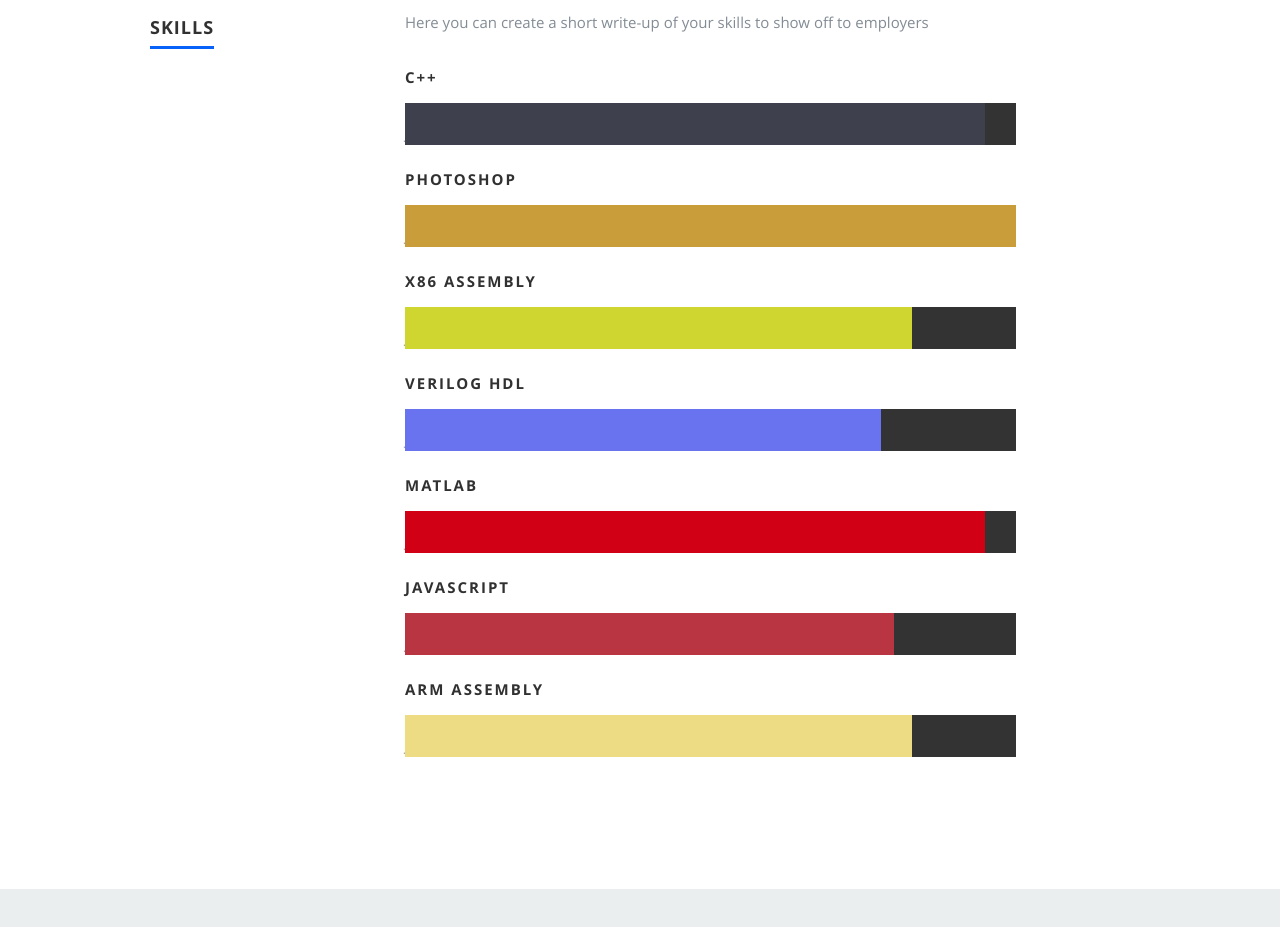
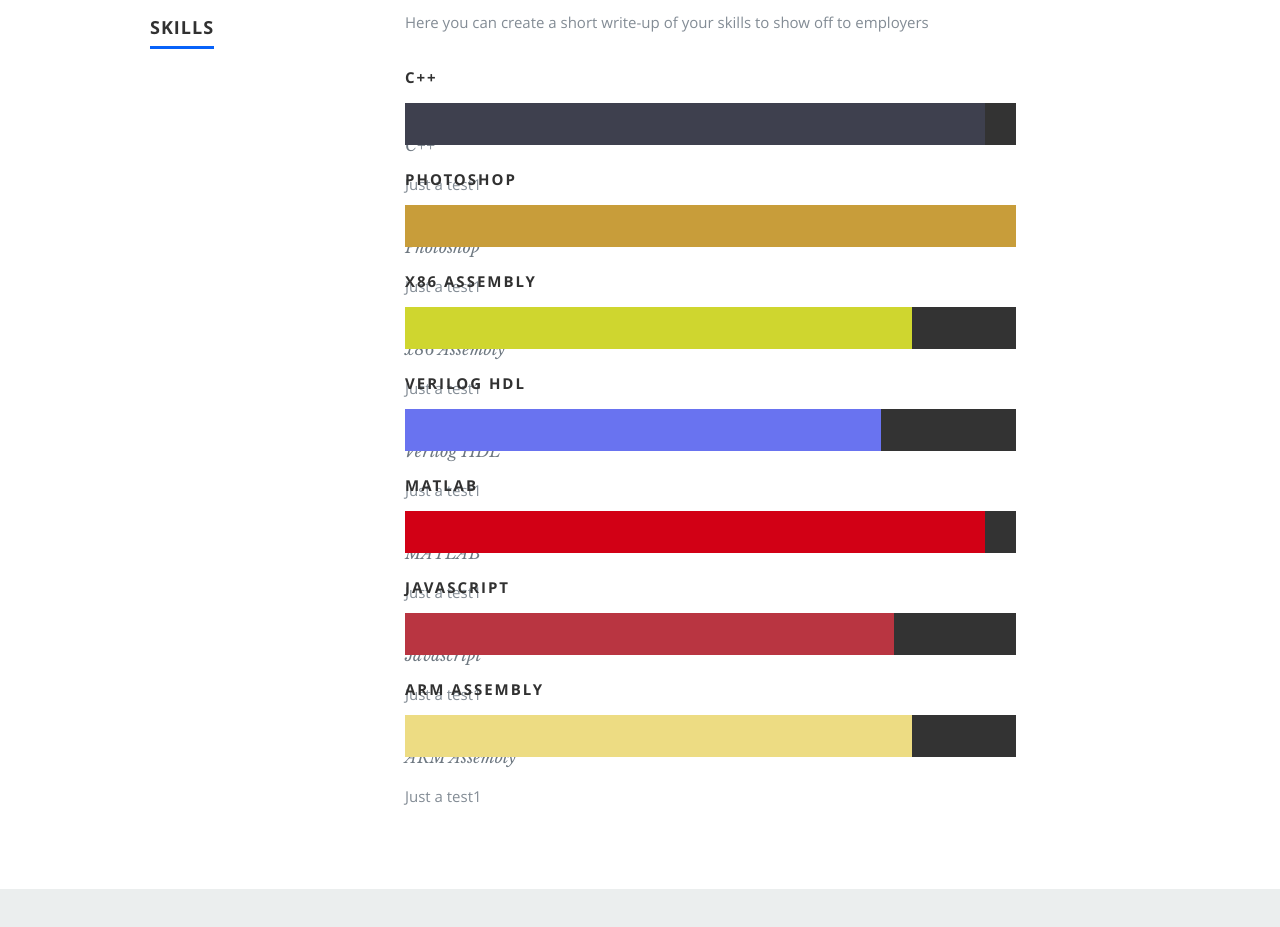
Before and after one commit to 1brahimsaid/website, a React (Create React App) app: page / in a window 1280 px wide. Shown: the part 2580-3507 px from the top of the page. Built offline with nearby package versions, Linux system fonts and the light colour scheme.

Commit message:
maybe again

```diff
--- a/src/Components/Resume.js
+++ b/src/Components/Resume.js
@@ -52,9 +52,10 @@ class Resume extends Component {
         <li key={skills.name}>
           <span style={{ width, backgroundColor }} className={className}></span>
           <em>{skills.name}</em>
-
+          <p className="info">
+          {skills.name}
+          </p>
           <p>{skills.description}</p>
-
         </li>
       );
     });
```
